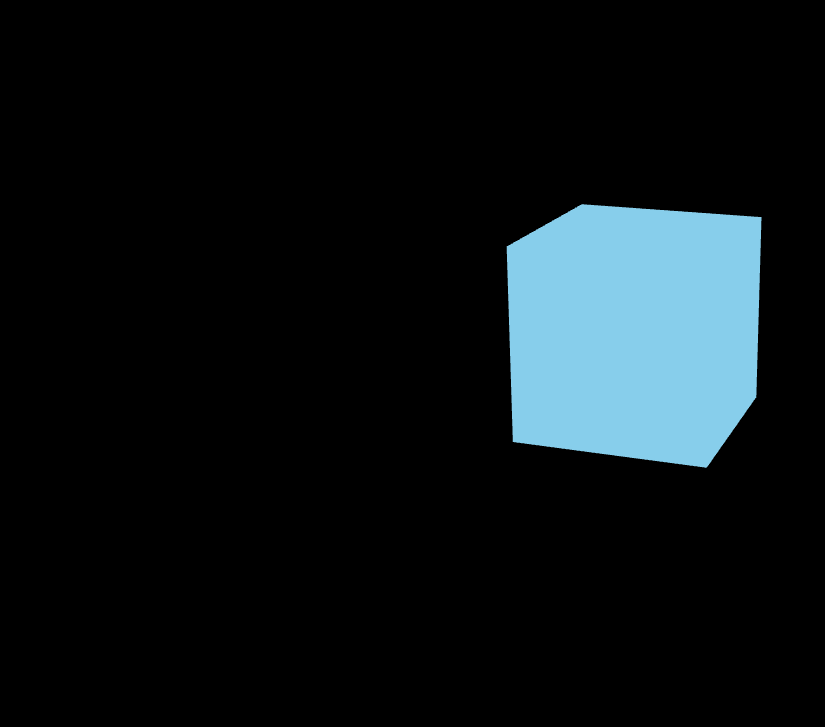
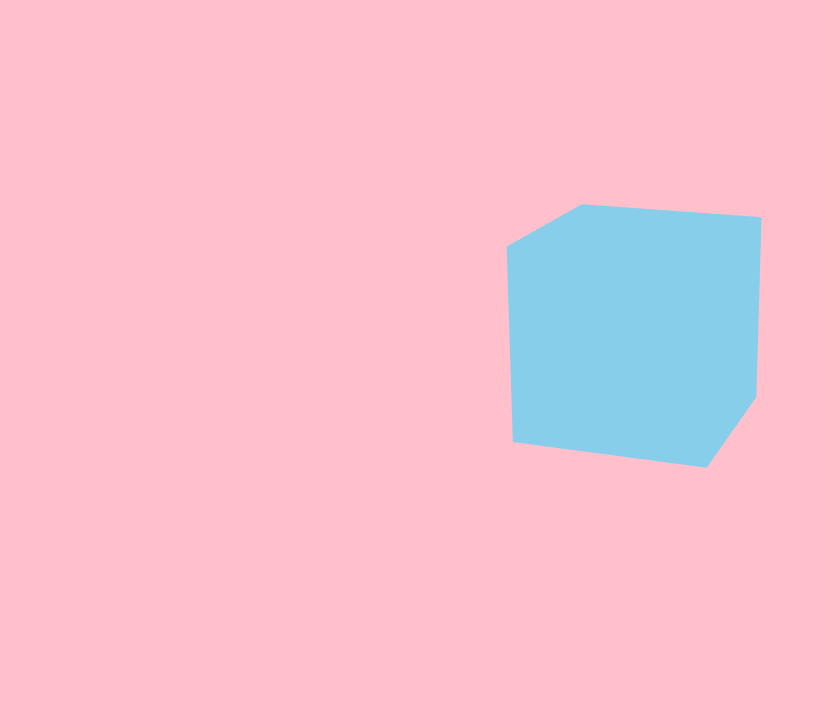
Before and after one commit to Huwiinn/prac-three_js, a website built with webpack: page basic_fin/src/index.html in a window 1280 px wide. Shown: the part 73-800 px from the top of the page, without its empty margins (0-825 px from the left). Built offline with nearby package versions, Linux system fonts and the light colour scheme.

Commit message:
feat: 캔버스 배경 색, 투명도 설정 - 배경 색 적용 우선순위에 대해 학습

```diff
--- a/basic_fin/src/main.css
+++ b/basic_fin/src/main.css
@@ -1,6 +1,7 @@
 body {
   margin: 0;
   color: #f2f2f2;
+  background: violet;
 }
 
 #three-canvas {
--- a/basic_fin/src/main.js
+++ b/basic_fin/src/main.js
@@ -1,5 +1,7 @@
-import example from "./myPracJs/ex01";
-import browserResize from "./myPracJs/ex02";
+// import example from "./myPracJs/ex01";
+// import browserResize from "./myPracJs/ex02";
+import BackgroundColorAndOpacity from "./myPracJs/ex03";
 
-example();
-browserResize();
+// example();
+// browserResize();
+BackgroundColorAndOpacity();
--- /dev/null
+++ b/basic_fin/src/myPracJs/ex03.js
@@ -0,0 +1,94 @@
+import { render } from "react-dom";
+import * as THREE from "three";
+
+// ----- 주제: 브라우저 창 사이즈 변경에 대응하기
+
+export default function BackgroundColorAndOpacity() {
+  // ✅ canvas
+  const canvas = document.querySelector("#three-canvas");
+  const renderer = new THREE.WebGLRenderer({
+    canvas,
+    antialias: true,
+    alpha: true,
+  });
+  renderer.setSize(window.innerWidth, window.innerHeight);
+  renderer.setPixelRatio(window.devicePixelRatio > 1 ? 2 : 1); // 기기 성능을 고려할 때, 이렇게 설정하는 게 최적화
+  renderer.setClearColor("violet"); // 캔버스 화면 색상 설정
+  renderer.setClearAlpha(0.7); // 캔버스 화면 색상 불투명도 설정
+
+  // ✅ Scene
+  const scene = new THREE.Scene();
+  scene.background = new THREE.Color("pink");
+  // ✅ 바로 위 renderer에서 캔버스 색상을 설정했지만, scene에 적용해준 pink 값이 적용된 모습을 확인할 수 있음.
+
+  // ✅ Camera
+  const camera = new THREE.PerspectiveCamera(
+    75, // field of view, 시야각
+    window.innerWidth / window.innerHeight, // aspect, 종횡비
+    0.1, // near, 보통 near는 0.1로 설정함.
+    1000 // far
+  );
+
+  // Orthographic Camera(직교 카메라)
+  // 렌더링된 이미지에서 객체의 크기는 카메라와의 거리에 관계없이 일정하게 유지됩니다.
+  // 이 기능은 무엇보다도 2D 장면과 UI 요소를 렌더링하는 데 유용합니다.
+  // OrthographicCamera( left : Number, right : Number, top : Number, bottom : Number, near : Number, far : Number )
+  // left — 카메라 절두체 좌평면.
+  // right — 카메라 절두체 우평면.
+  // top — 카메라 절두체 상평면.
+  // bottom — 카메라 절두체 하평면.
+  // near — 카메라 절두체 근평면.
+  // far — 카메라 절두체 원평면.
+
+  // const camera = new THREE.OrthographicCamera(
+  //   -(window.innerWidth / window.innerHeight), // left
+  //   window.innerWidth / window.innerHeight, // right
+  //   1, // top
+  //   -1, // bottom
+  //   0.1, // top
+  //   1000 // bottom
+  // );
+
+  // // Tip. 거리 단위는 내가 어떤 것을 만드는지에 따라 상대적임. m(미터) 단위 기준으로 잡았다고 가정하고 cm나 inch 등을 단위 변환하여 적용하면 작업하기 쉬움
+  // // ** 카메라 포지션 => 오른쪽으로 간다 ? 사물이 왼쪽에 있는 것 처럼 보인다
+  // // Zoom out, in 기능은 z 속성으로 카메라를 위치시키는 것이 아니라 zoom과 updateProjectionMatrix 메서드를 사용하여 구현해야한다.
+  // // z 속성으로 카메라 위치를 변경하여 줌아웃을 구현하게되면 사물이 이상하게 보이는 경우가 있기 때문임.
+  camera.position.x = 2; // 양수일 때, (사물이) 왼쪽으로 위치함. - 카메라는 오른쪽으로 이동
+  camera.position.y = 2; // 양수일 때, (사물이) 아래로 내려감. - 카메라는 위로 이동
+  camera.position.z = 6; // 양수일 때, (사물이) 앞으로 위치함. - 카메라는 사물 가까이 이동
+  camera.lookAt(0, 0, 0);
+  camera.zoom = 2.5;
+  camera.updateProjectionMatrix();
+  scene.add(camera);
+
+  // 카메라 위치 설정을 하지 않으면 default location value는 [ 0,0,0 ] 이다.
+
+  // ✅ Mesh
+  // Mesh = Geometry + Material
+  const geometry = new THREE.BoxGeometry(1, 1, 1);
+  const material = new THREE.MeshBasicMaterial({
+    // color: '#fff' rgb값, 16진수로 기입 가능함
+    // color: '0x8729'
+    color: "skyblue",
+  });
+
+  const mesh = new THREE.Mesh(geometry, material);
+  scene.add(mesh);
+
+  // ✅ 화면에 띄우기
+  renderer.render(scene, camera);
+
+  const setSize = () => {
+    // 카메라
+    camera.aspect = window.innerWidth / window.innerHeight;
+    // 카메라 투영에 관련한 값이 변경되면, 변경값을 업데이트
+    camera.updateProjectionMatrix();
+
+    // 재구성
+    renderer.setSize(window.innerWidth, window.innerHeight);
+    renderer.render(scene, camera);
+  };
+
+  // 이벤트 추가
+  window.addEventListener("resize", setSize);
+}
```
Also changed, not shown: basic_fin/src/studyNote.md (+3 -0 lines).
